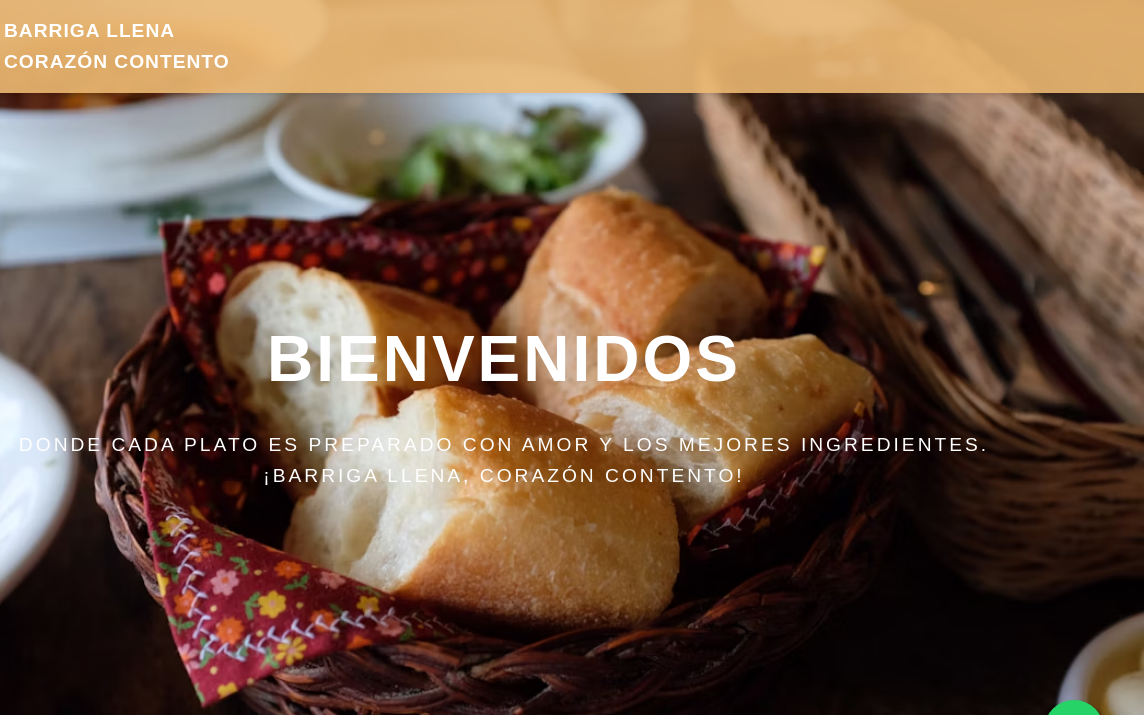
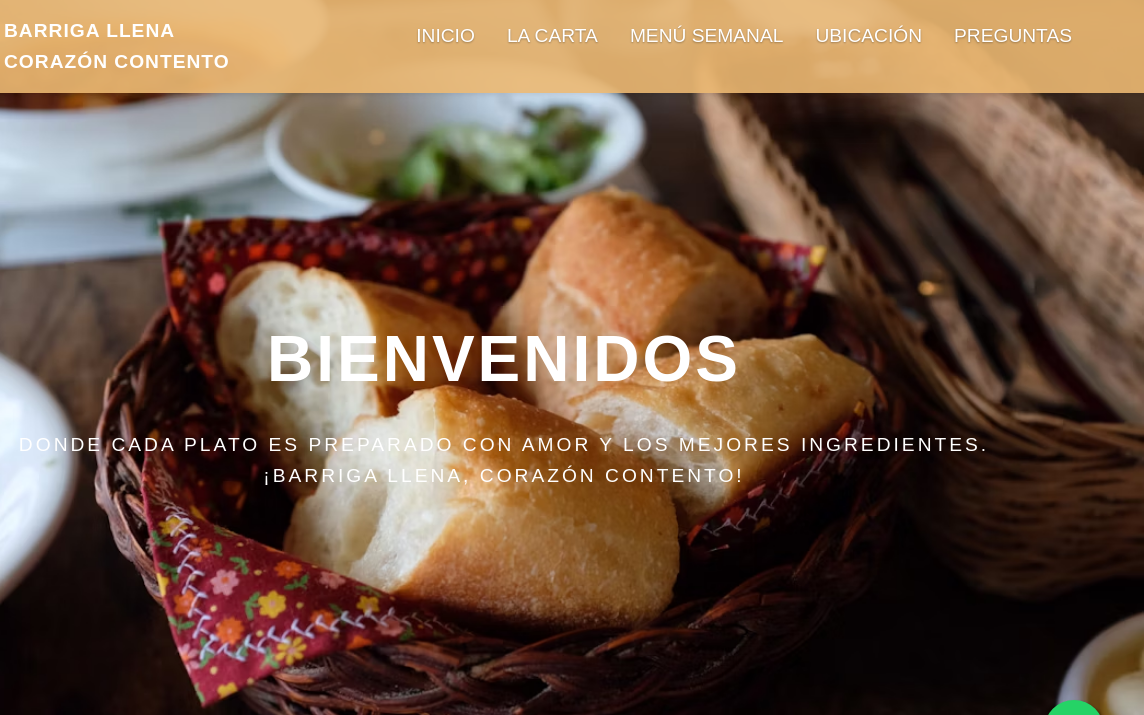
Before and after one commit to DanielRoblesFra/fondita, a website: page public/index.html in a window 1280 px wide. Shown: the top 715 px of the page, 136-1280 px from the left. Drawn offline with Linux system fonts and the light colour scheme; no server answers; files whose address does not match are found by name.

Commit message:
Update estilos.css

```diff
--- a/public/estilos.css
+++ b/public/estilos.css
@@ -890,3 +890,26 @@ iframe {
         height: 250px;
     }
 }
+
+/* 🔥 SOLUCIÓN - MOSTRAR MENÚ EN ESCRITORIO */
+@media screen and (min-width: 768px) {
+    .nav-menu {
+        display: flex !important;
+        opacity: 1 !important;
+        visibility: visible !important;
+    }
+
+    .hamburger {
+        display: none !important;
+    }
+}
+
+/* 🔥 ASEGURAR QUE EL TEXTO SEA VISIBLE */
+.nav-menu a {
+    color: white !important;
+    text-shadow: 0 1px 2px rgba(0,0,0,0.3);
+}
+
+.nav-menu a:hover {
+    color: rgba(241, 158, 3, 1) !important;
+}
```
